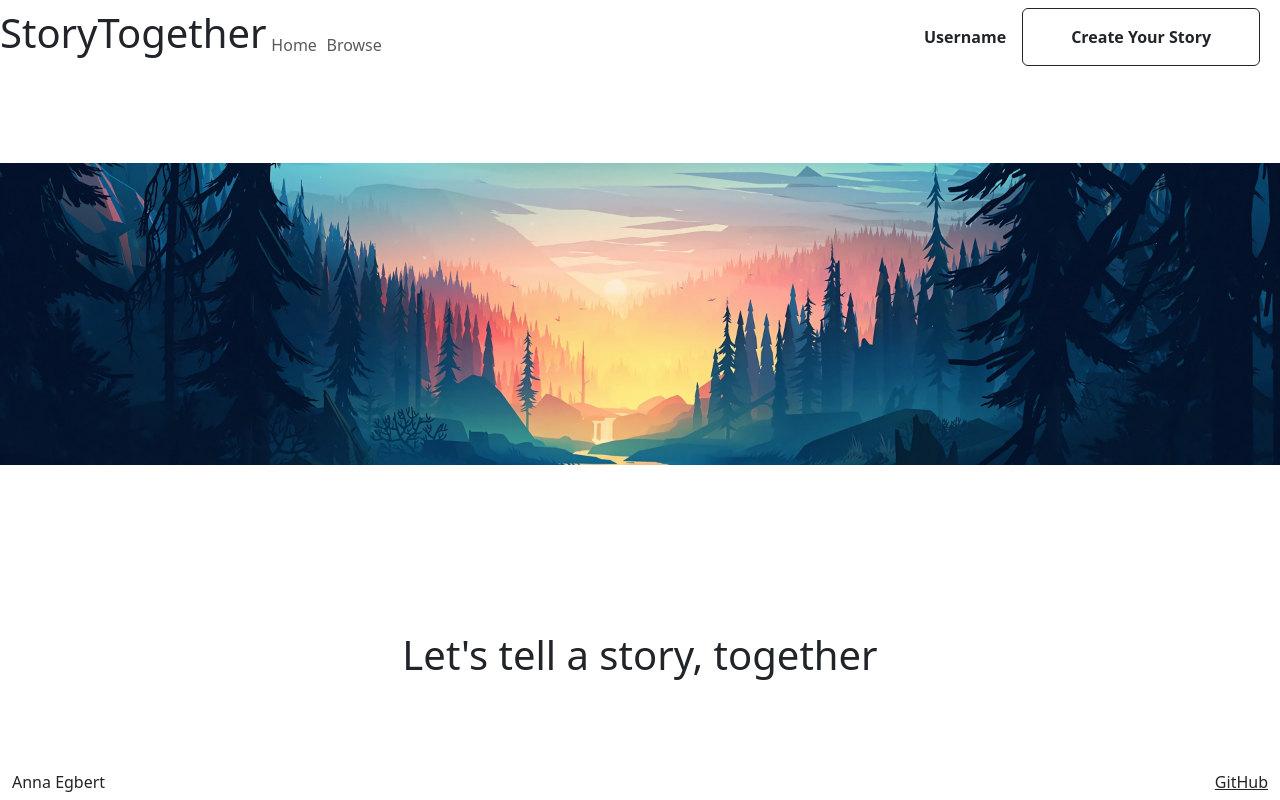
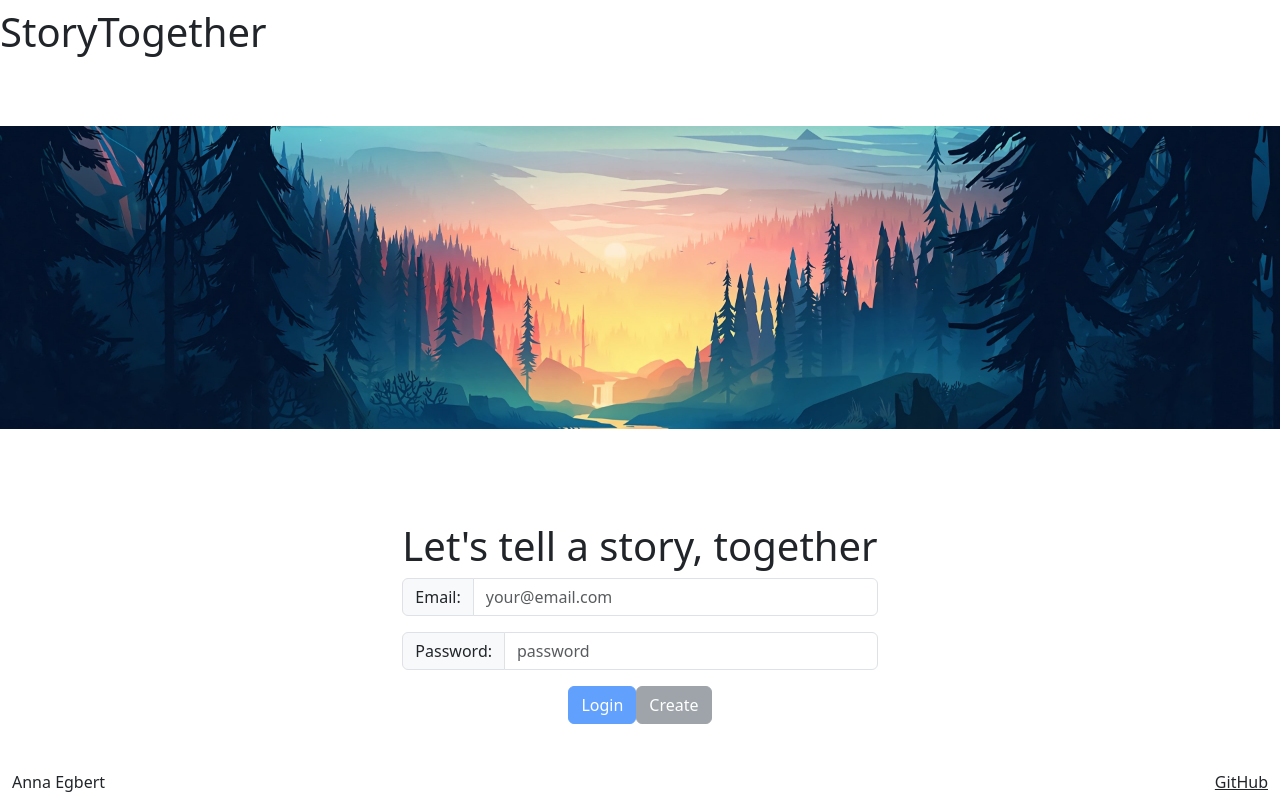
Before and after one commit to anniejack453/startup, a React (Vite) app: page / in a window 1280 px wide. Built offline with nearby package versions, Linux system fonts and the light colour scheme.

Commit message:
login functionality added and working

```diff
--- a/src/app.jsx
+++ b/src/app.jsx
@@ -8,8 +8,12 @@ import { Contribute } from './contribute/contribute';
 import { CreateStory } from './createStory/createStory';
 import { Home } from './home/home';
 import { StoryPage } from './storyPage/storyPage';
+import { AuthState } from './login/authState';
 
-export default function App() {
+function App() {
+  const [userName, setUserName] = React.useState(localStorage.getItem('userName') || '');
+  const currentAuthState = userName ? AuthState.Authenticated : AuthState.Unauthenticated;
+  const [authState, setAuthState] = React.useState(currentAuthState);
   return (
     <BrowserRouter>
         <div className="body">
@@ -17,25 +21,31 @@ export default function App() {
                 <nav className="navbar fixed-top navbar-purple d-flex justify-content-between">
                     <h1>StoryTogether</h1>
                     <menu className="navbar-nav d-flex flex-row">
+                    {authState === AuthState.Authenticated && (
                     <li className="nav-item">
                         <NavLink className="nav-link" to="/home">
                             Home
                         </NavLink>
                     </li>
+                    )}
+                    {authState === AuthState.Authenticated && (
                     <li className="nav-item">
                         <NavLink className="nav-link" to="/browse">
                             Browse
                         </NavLink>
                     </li>
+                    )}
                     <li className="nav-item">
                     </li>
                     </menu>
-                    <div className="d-flex align-items-center ms-auto" style={{paddingRight: '20px'}}>
+                    {authState === AuthState.Authenticated && (
+                        <div className="d-flex align-items-center ms-auto" style={{paddingRight: '20px'}}>
                         <span className="me-3 fw-semibold" id="username">Username</span>
                         <NavLink className="btn btn-outline-dark btn-md fw-bold px-5 py-3" to="/createStory">
                             Create Your Story
                         </NavLink>
-                    </div>
+                        </div>
+                    )}
                 </nav>
             </header>
 
@@ -46,7 +56,20 @@ export default function App() {
                 <Route path='/createStory' element={<CreateStory />} />
                 <Route path='/storyPage' element={<StoryPage />} />
                 <Route path='*' element={<NotFound />} />
-                <Route path='/' element={<Login />} />
+                <Route
+                    path='/'
+                    element={
+                    <Login
+                        userName={userName}
+                        authState={authState}
+                        onAuthChange={(userName, authState) => {
+                        setAuthState(authState);
+                        setUserName(userName);
+                        }}
+                    />
+                    }
+                    exact
+                />
             </Routes>
 
             <footer>
@@ -63,3 +86,5 @@ export default function App() {
 function NotFound() {
   return <main className="container-fluid bg-secondary text-center">404: Return to sender. Address unknown.</main>;
 }
+
+export default App;
--- a/src/login/unauthenticated.jsx
+++ b/src/login/unauthenticated.jsx
@@ -21,9 +21,7 @@ export function Unauthenticated(props) {
   return (
     <>
       <div>
-        {/* <div id="picture" className="picture-box"><img className="img-fluid w-100" src="scenery-art-wallpaper.jpg" alt="random" /></div> */}
-        {/* <h1>Let's tell a story, together</h1> */}
-        <form onSubmit={handleSubmit}>
+        <div>
             <div className="input-group mb-3">
                 <span className="input-group-text">Email:</span>
                 <input className="form-control" type="text" value={userName} onChange={(e) => setUserName(e.target.value)} placeholder="your@email.com" />
@@ -38,7 +36,7 @@ export function Unauthenticated(props) {
             <Button variant='secondary' onClick={() => createUser()} disabled={!userName || !password}>
                 Create
             </Button>
-        </form>
+        </div>
       </div>
 
       <MessageDialog message={displayError} onHide={() => setDisplayError(null)} />
```
